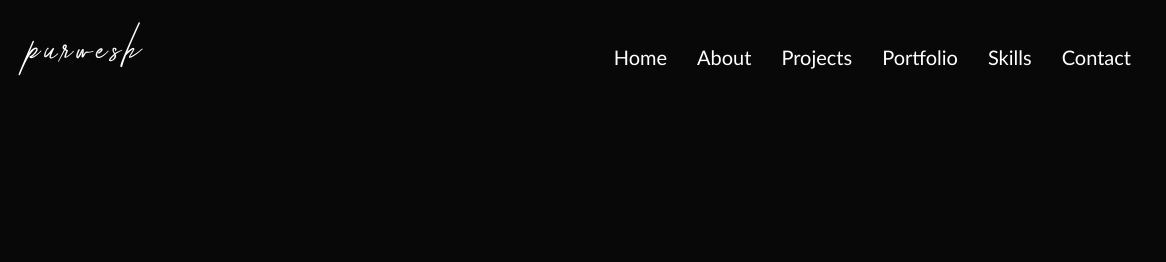
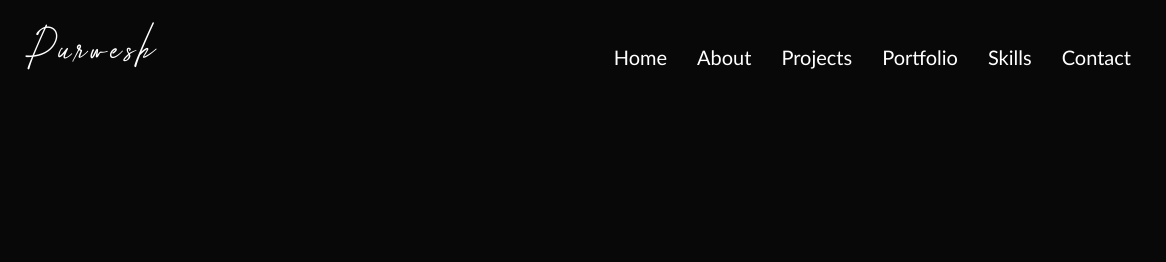
Before and after one commit to purwesh/Purwesh.Git.io, a plain HTML site: page index.html in a window 1280 px wide. Shown: the top 262 px of the page, 114-1280 px from the left. Drawn offline with nearby package versions, Linux system fonts and the light colour scheme; a web font is replaced by a local one.

Commit message:
Update index.html

```diff
--- a/index.html
+++ b/index.html
@@ -16,7 +16,7 @@
             <div>
 
                 <label class="logo" data-aos="fade-down" data-aos-duration="1500"><img
-                        src="images/logo-removebg-preview.png" alt=""> <span>purwesh</span></label>
+                        src="images/logo-removebg-preview.png" alt=""> <span>Purwesh</span></label>
                 <nav class="">
                     <!--  This is the button to toggele the menu on mobile devices  -->
                     <div id="hamburger">
```
